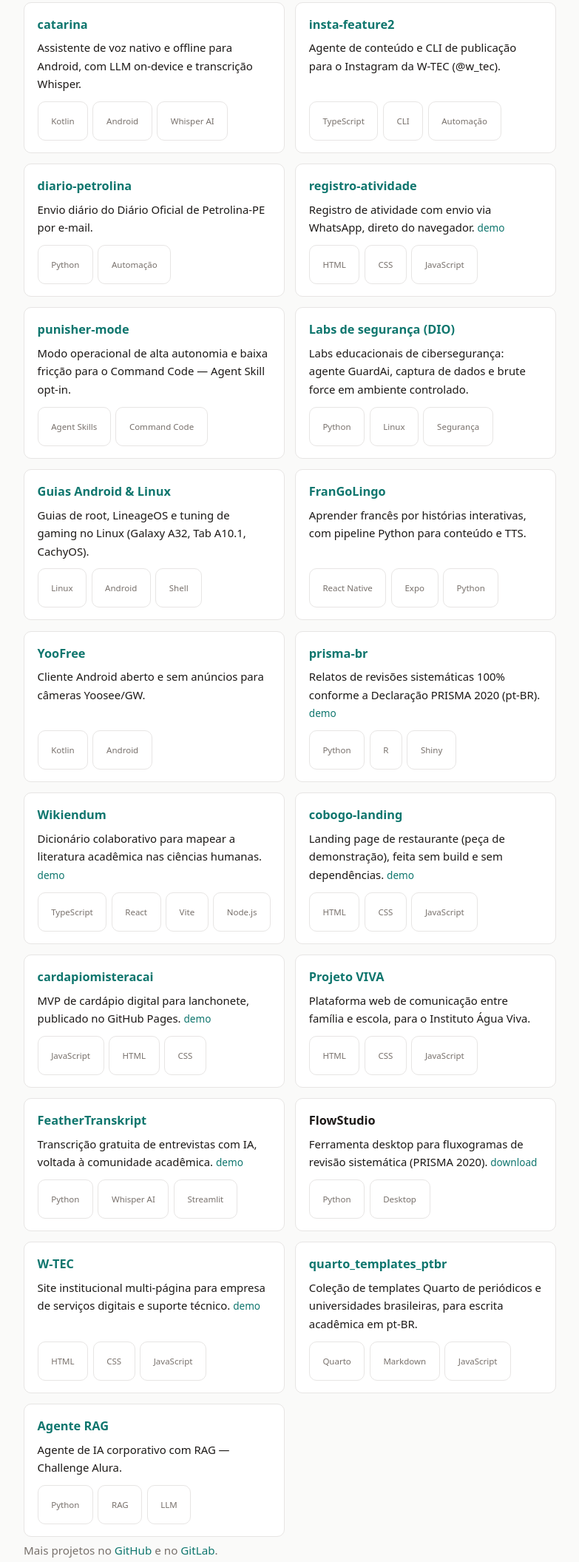
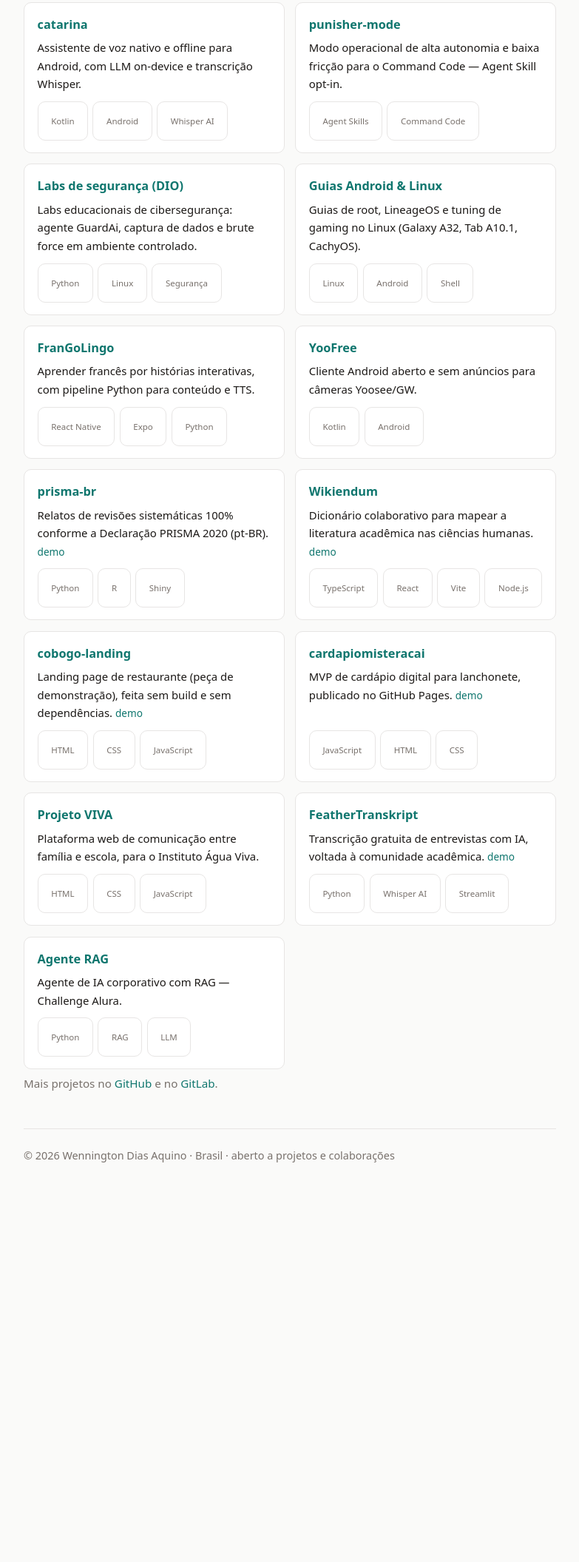
Before and after one commit to Wennington123/wennington123.github.io, a plain HTML site: page index.html in a window 1280 px wide. Shown: the part 932-3043 px from the top of the page at 74% size, without its empty margins (248-1031 px from the left). After the commit the page ends 2538 px from the top, so only its background shows below. Drawn offline with Linux system fonts and the light colour scheme.

Commit message:
Remove 6 projetos do portfolio
Co-authored-by: CommandCodeBot <noreply@commandcode.ai>

```diff
--- a/index.html
+++ b/index.html
@@ -263,21 +263,6 @@
           <ul class="chips"><li>Kotlin</li><li>Android</li><li>Whisper AI</li></ul>
         </li>
         <li>
-          <span class="p-title"><a href="https://github.com/Wennington123/insta-feature2" target="_blank" rel="noopener noreferrer">insta-feature2</a></span>
-          <span class="p-desc">Agente de conteúdo e CLI de publicação para o Instagram da W-TEC (@w_tec).</span>
-          <ul class="chips"><li>TypeScript</li><li>CLI</li><li>Automação</li></ul>
-        </li>
-        <li>
-          <span class="p-title"><a href="https://github.com/Wennington123/diario-petrolina" target="_blank" rel="noopener noreferrer">diario-petrolina</a></span>
-          <span class="p-desc">Envio diário do Diário Oficial de Petrolina-PE por e-mail.</span>
-          <ul class="chips"><li>Python</li><li>Automação</li></ul>
-        </li>
-        <li>
-          <span class="p-title"><a href="https://github.com/Wennington123/registro-atividade" target="_blank" rel="noopener noreferrer">registro-atividade</a></span>
-          <span class="p-desc">Registro de atividade com envio via WhatsApp, direto do navegador. <a class="p-extra" href="https://wennington123.github.io/registro-atividade/" target="_blank" rel="noopener noreferrer">demo</a></span>
-          <ul class="chips"><li>HTML</li><li>CSS</li><li>JavaScript</li></ul>
-        </li>
-        <li>
           <span class="p-title"><a href="https://github.com/Wennington123/punisher-mode" target="_blank" rel="noopener noreferrer">punisher-mode</a></span>
           <span class="p-desc">Modo operacional de alta autonomia e baixa fricção para o Command Code — Agent Skill opt-in.</span>
           <ul class="chips"><li>Agent Skills</li><li>Command Code</li></ul>
@@ -333,21 +318,6 @@
           <ul class="chips"><li>Python</li><li>Whisper AI</li><li>Streamlit</li></ul>
         </li>
         <li>
-          <span class="p-title">FlowStudio</span>
-          <span class="p-desc">Ferramenta desktop para fluxogramas de revisão sistemática (PRISMA 2020). <a class="p-extra" href="https://getmep-study.vercel.app/downloads" target="_blank" rel="noopener noreferrer">download</a></span>
-          <ul class="chips"><li>Python</li><li>Desktop</li></ul>
-        </li>
-        <li>
-          <span class="p-title"><a href="https://github.com/Wennington123/w-tec" target="_blank" rel="noopener noreferrer">W-TEC</a></span>
-          <span class="p-desc">Site institucional multi-página para empresa de serviços digitais e suporte técnico. <a class="p-extra" href="https://wennington123.github.io/w-tec/" target="_blank" rel="noopener noreferrer">demo</a></span>
-          <ul class="chips"><li>HTML</li><li>CSS</li><li>JavaScript</li></ul>
-        </li>
-        <li>
-          <span class="p-title"><a href="https://github.com/Wennington123/quarto_templates_ptbr" target="_blank" rel="noopener noreferrer">quarto_templates_ptbr</a></span>
-          <span class="p-desc">Coleção de templates Quarto de periódicos e universidades brasileiras, para escrita acadêmica em pt-BR.</span>
-          <ul class="chips"><li>Quarto</li><li>Markdown</li><li>JavaScript</li></ul>
-        </li>
-        <li>
           <span class="p-title"><a href="https://github.com/Wennington123/alura-challenge-agente-rag" target="_blank" rel="noopener noreferrer">Agente RAG</a></span>
           <span class="p-desc">Agente de IA corporativo com RAG — Challenge Alura.</span>
           <ul class="chips"><li>Python</li><li>RAG</li><li>LLM</li></ul>
```
